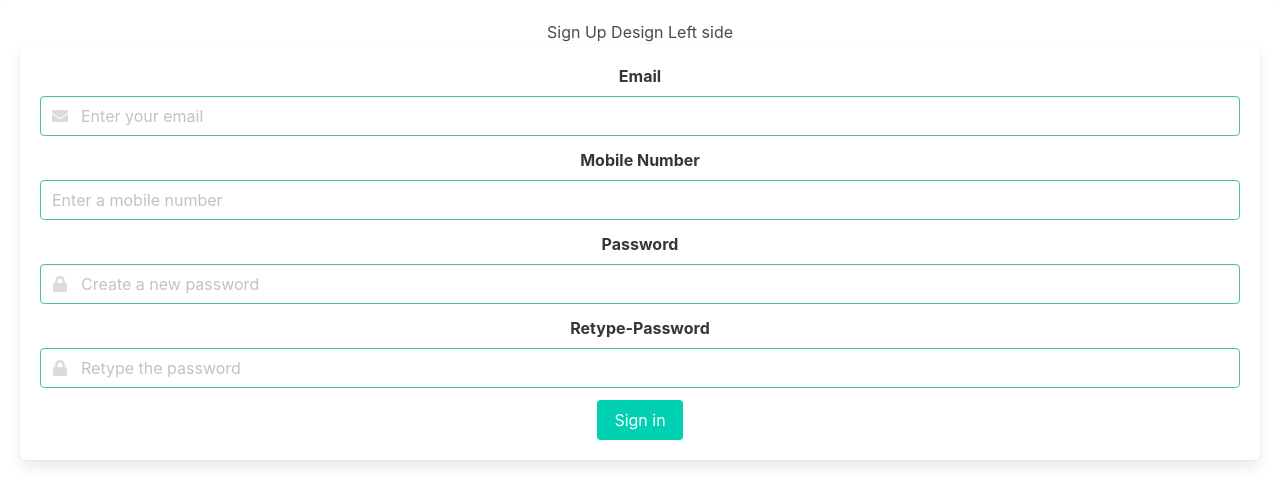
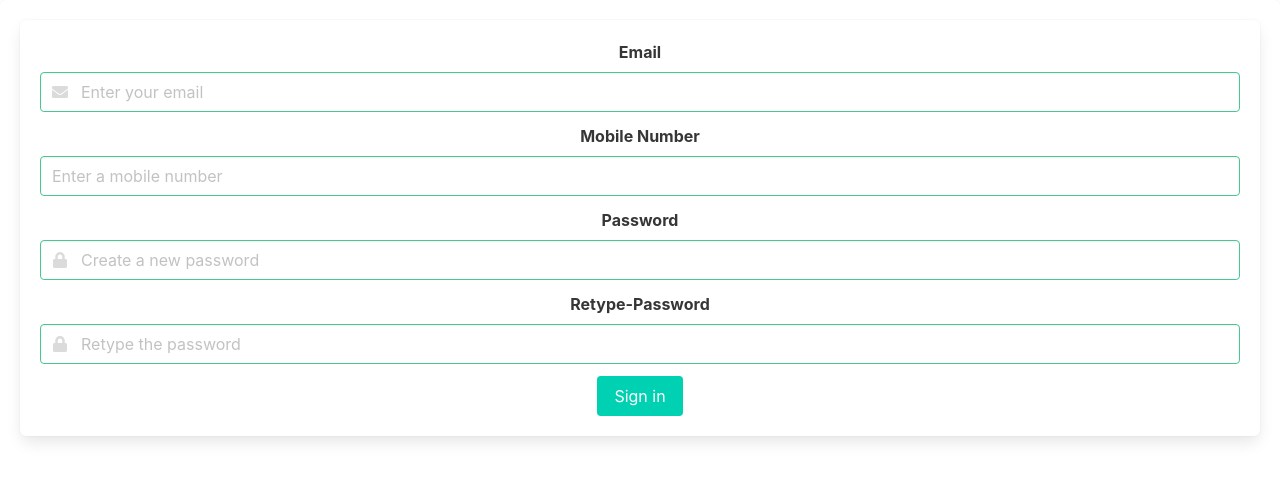
Before and after one commit to abhi15999/chat-spa, a React (Create React App) app: page / in a window 1280 px wide. Shown: the top 500 px of the page. Built offline with nearby package versions, Linux system fonts and the light colour scheme.

Commit message:
sign-up btn diable fix | chat-window typo fix

```diff
--- a/src/components/ChatWindow/ChatWindow.tsx
+++ b/src/components/ChatWindow/ChatWindow.tsx
@@ -5,7 +5,6 @@ import { Users } from "../../data/Users";
 import Chat from "../Chat/Chat";
 
 
-const loggedInuser = localStorage.getItem("userId")
 const user = new Users();
 const chat = new Chats();
 
@@ -71,7 +70,7 @@ const ChatWindow = (props: ChatWindowProps) => {
     return (
         <>
             {
-                selectedUser && loggedInuser
+                selectedUser && loggedInUser
                 ?
                 <div className="box is-flex is-flex-direction-column is-justify-content-space-between" style={{ height: "100%", overflowY: "auto" }}>
 
--- a/src/components/SignUp/SignUp.tsx
+++ b/src/components/SignUp/SignUp.tsx
@@ -85,16 +85,10 @@ const SignUp = () => {
     }
   }
 
-
-
   return (
     <>
       {/* is-flex is-justify-content-space-between is-align-content-center */}
       <div className="box" style={{ height: "100vh", width: "100%" }}>
-        <div>
-          <h1>Sign Up Design Left side</h1>
-        </div>
-
         <div>
           <form className="box">
             <div className="field">
@@ -178,7 +172,7 @@ const SignUp = () => {
             <button
               className="button is-primary"
               onClick={signupHandler}
-              disabled={email.error || password.error || rePassword.error || mobile.error || userExists.exists}
+              disabled={email.error || password.error || rePassword.error || mobile.error}
             >
               Sign in
             </button>
```
